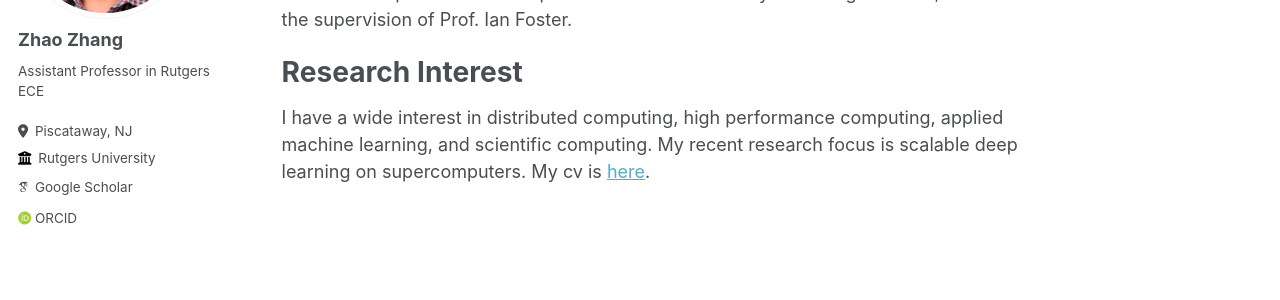
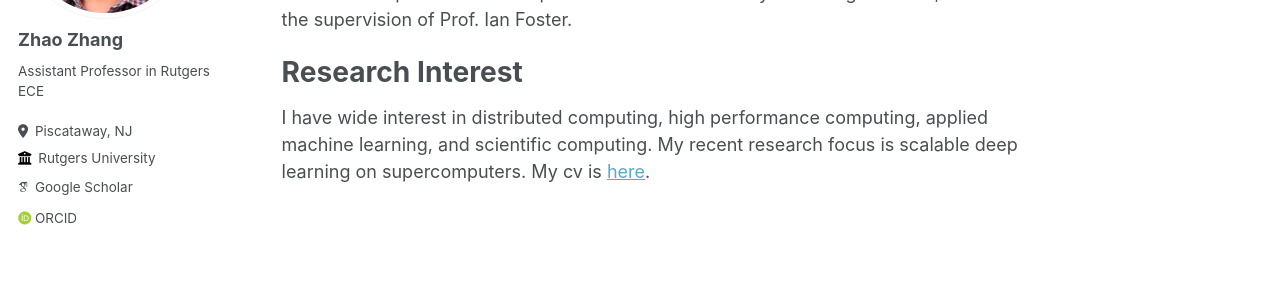
Before and after one commit to zhaozhang/zhaozhang.github.io, a Jekyll site: the page built from _pages/about.md, in a window 1280 px wide. Shown: the part 242-542 px from the top of the page. Built offline with Jekyll 4.4.1, drawn with Linux system fonts in a browser that asks for light colours; some web fonts are replaced.

```diff
--- a/_pages/about.md
+++ b/_pages/about.md
@@ -11,5 +11,5 @@
 
 Research Interest
 ======
-I have a wide interest in distributed computing, high performance computing, applied machine learning, and scientific computing.
+I have wide interest in distributed computing, high performance computing, applied machine learning, and scientific computing.
 My recent research focus is scalable deep learning on supercomputers. My cv is [here](../assets/zhao-cv.pdf).
```
